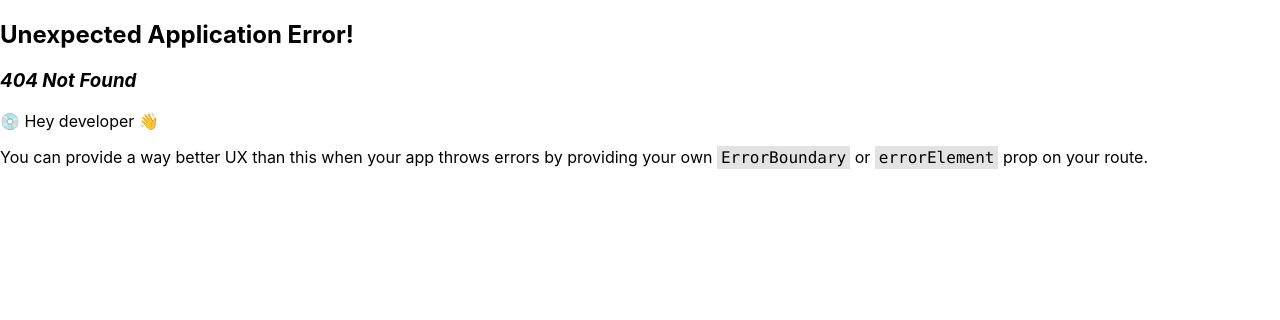
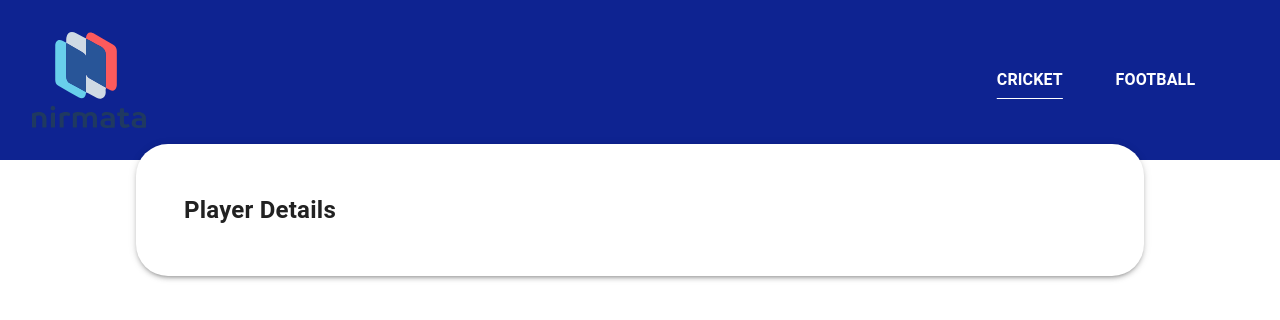
Before and after one commit to naveenkosigi/nirmata-assignment, a React (Create React App) app: page /cricket/1 in a window 1280 px wide. Before the commit this address had no page. Shown: the top 320 px of the page. Built offline with nearby package versions, Linux system fonts and the light colour scheme.

Commit message:
Code Cleanup | Player Details Component Init

```diff
--- /dev/null
+++ b/src/Components/Cricket/CricketPlayerDetails.tsx
@@ -0,0 +1,13 @@
+import Typography from "@mui/material/Typography"
+
+const CricketPlayerDetails = () => {
+    return(
+        <>
+        <Typography fontWeight={"bold"} fontSize={"1.5rem"}>
+            Player Details
+        </Typography>
+        </>
+    )
+}
+
+export default CricketPlayerDetails;
```
Also changed, not shown: src/App.tsx (+5 -3 lines).
